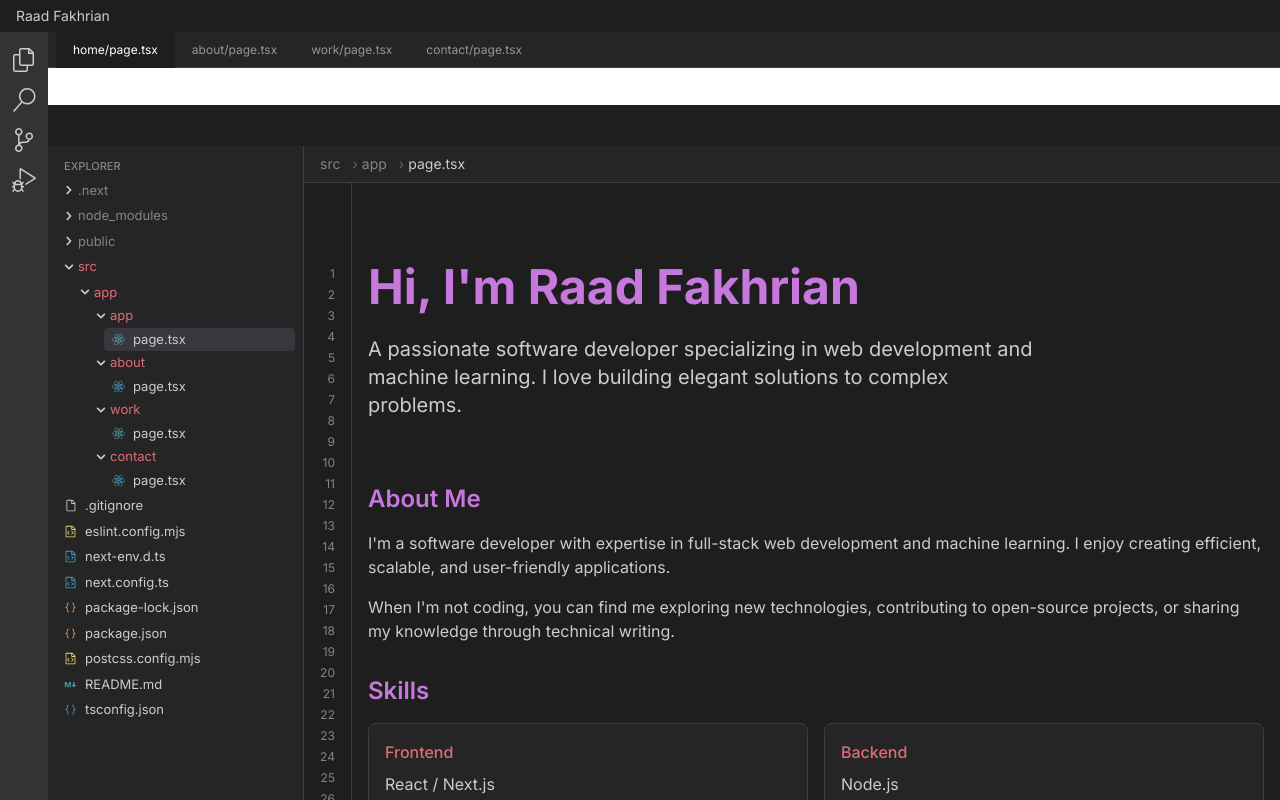
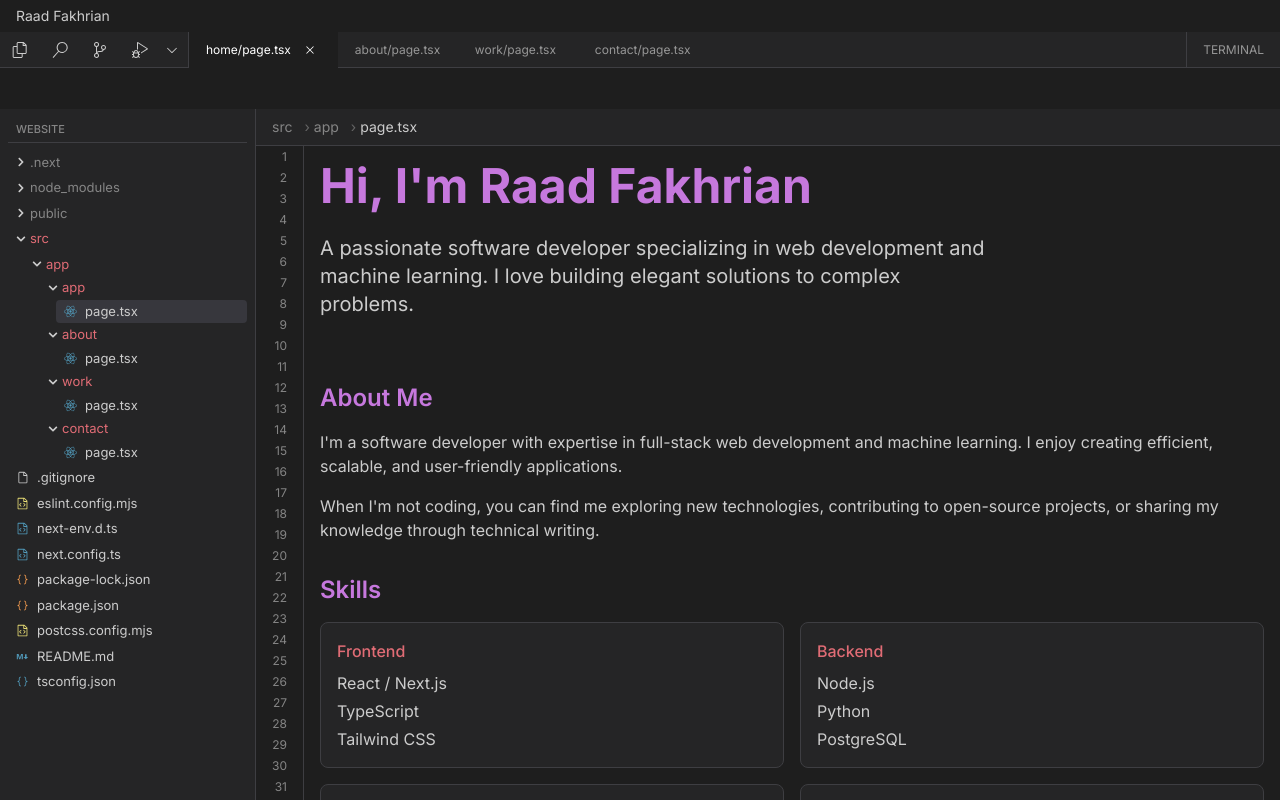
Before and after one commit to raadthedeveloper/website, a Next.js app: page / in a window 1280 px wide. Shown: the top 800 px of the page. Built offline with nearby package versions, Linux system fonts and the light colour scheme.

Commit message:
UI changes

```diff
--- a/src/app/layout.tsx
+++ b/src/app/layout.tsx
@@ -18,10 +18,12 @@ export default function RootLayout({
   return (
     <html lang="en">
       <body className={inter.className}>
-        <Navigation />
-        <main className="pt-16">
-          {children}
-        </main>
+        <div className="flex flex-col h-screen bg-[#1e1e1e] text-[#cccccc]">
+          <Navigation />
+          <main className="flex-1 overflow-auto">
+            {children}
+          </main>
+        </div>
       </body>
     </html>
   );
--- a/src/components/Navigation.tsx
+++ b/src/components/Navigation.tsx
@@ -2,7 +2,7 @@
 
 import Link from 'next/link';
 import { usePathname } from 'next/navigation';
-import { VscFiles, VscSearch, VscSourceControl, VscDebugAlt } from 'react-icons/vsc';
+import { VscFiles, VscSearch, VscSourceControl, VscDebugAlt, VscChevronDown, VscClose } from 'react-icons/vsc';
 
 export default function Navigation() {
   const pathname = usePathname();
@@ -10,31 +10,37 @@ export default function Navigation() {
   const isActive = (path: string) => pathname === path;
 
   return (
-    <>
+    <div className="w-full">
       {/* Top Bar */}
-      <div className="fixed top-0 left-0 right-0 h-8 bg-[#1e1e1e] flex items-center px-4 z-50">
+      <div className="h-8 bg-[#1e1e1e] flex items-center px-4">
         <span className="text-[#cccccc] text-sm">Raad Fakhrian</span>
       </div>
 
-      {/* Side Icons */}
-      <div className="fixed top-8 left-0 bottom-0 w-12 bg-[#333333] flex flex-col items-center py-2 z-50">
-        <button className="p-2 text-[#cccccc] hover:text-white">
-          <VscFiles size={24} />
-        </button>
-        <button className="p-2 text-[#cccccc] hover:text-white">
-          <VscSearch size={24} />
-        </button>
-        <button className="p-2 text-[#cccccc] hover:text-white">
-          <VscSourceControl size={24} />
-        </button>
-        <button className="p-2 text-[#cccccc] hover:text-white">
-          <VscDebugAlt size={24} />
-        </button>
-      </div>
+      {/* Tab Bar */}
+      <div className="h-9 bg-[#252526] flex items-center border-b border-[#3e3e42]">
+        {/* Side Icons with Dropdown */}
+        <div className="flex h-full border-r border-[#3e3e42] items-center pr-1">
+          <div className="flex items-center">
+            <button className="px-3 text-[#cccccc] hover:text-white">
+              <VscFiles size={16} />
+            </button>
+            <button className="px-3 text-[#cccccc] hover:text-white">
+              <VscSearch size={16} />
+            </button>
+            <button className="px-3 text-[#cccccc] hover:text-white">
+              <VscSourceControl size={16} />
+            </button>
+            <button className="px-3 text-[#cccccc] hover:text-white">
+              <VscDebugAlt size={16} />
+            </button>
+          </div>
+          <button className="text-[#cccccc] hover:text-white px-1">
+            <VscChevronDown size={16} />
+          </button>
+        </div>
 
-      {/* Tab Bar */}
-      <div className="fixed top-8 left-12 right-0 h-9 bg-[#252526] flex items-center px-2 border-b border-[#3e3e42] z-40">
-        <div className="flex">
+        {/* Tabs */}
+        <div className="flex flex-1">
           {[
             { path: '/', label: 'page.tsx' },
             { path: '/about', label: 'page.tsx' },
@@ -44,22 +50,29 @@ export default function Navigation() {
             <Link
               key={index}
               href={item.path}
-              className={`flex items-center h-9 px-4 border-t border-l border-r border-transparent ${
+              className={`flex items-center h-9 px-4 border-t border-l border-r border-transparent min-w-[120px] ${
                 isActive(item.path)
                   ? 'bg-[#1e1e1e] text-white border-[#3e3e42]'
                   : 'text-[#969696] hover:text-white'
               }`}
             >
-              <span className="text-xs">
+              <span className="text-xs flex-1">
                 {item.path === '/' ? 'home/' : item.path.slice(1) + '/'}{item.label}
               </span>
+              {isActive(item.path) && (
+                <button className="ml-2 p-1 hover:bg-[#3e3e42] rounded">
+                  <VscClose size={14} />
+                </button>
+              )}
             </Link>
           ))}
         </div>
+
+        {/* Terminal Panel */}
+        <div className="h-full border-l border-[#3e3e42] flex items-center px-4">
+          <span className="text-[#969696] text-xs">TERMINAL</span>
+        </div>
       </div>
-
-      {/* Main Content Padding */}
-      <div className="h-[41px]"></div>
-    </>
+    </div>
   );
 }
--- a/src/components/PageLayout.tsx
+++ b/src/components/PageLayout.tsx
@@ -44,12 +44,13 @@ export default function PageLayout({ children, filePath }: PageLayoutProps) {
     <div className="min-h-screen bg-[#1e1e1e] flex flex-col pt-[41px]">
       <div className="flex-1 flex">
         {/* Left Navigation */}
-        <div className="w-64 bg-[#252526] border-r border-[#3e3e42] text-[#cccccc] ml-12">
+        <div className="w-64 bg-[#252526] border-r border-[#3e3e42] text-[#cccccc] overflow-y-auto">
+          <div className="sticky top-0">
             <div className="p-2">
-            <div className="uppercase text-[11px] text-[#858585] font-medium px-2 py-1">
-              Explorer
+              <div className="uppercase text-[11px] text-[#858585] font-medium px-2 py-1 border-b border-[#3e3e42]">
+                Website
               </div>
-            <div className="space-y-[2px]">
+              <div className="mt-2 space-y-[2px]">
                 {/* Non-interactive items */}
                 {nonInteractiveItems.map((item, index) => (
                   <div key={index} className="flex items-center gap-1 px-2 py-[2px] text-[13px] text-[#858585]">
@@ -105,10 +106,11 @@ export default function PageLayout({ children, filePath }: PageLayoutProps) {
               </div>
             </div>
           </div>
+        </div>
 
-        <div className="flex-1">
+        <div className="flex-1 overflow-auto">
           {/* File path header */}
-          <div className="bg-[#252526] border-b border-[#3e3e42] px-4 py-2 text-[#cccccc] flex items-center gap-2 text-sm">
+          <div className="sticky top-0 bg-[#252526] border-b border-[#3e3e42] px-4 py-2 text-[#cccccc] flex items-center gap-2 text-sm z-10">
             {pathSegments.map((segment, index) => {
               const pathUpToHere = pathSegments.slice(0, index + 1).join('/');
               return (
@@ -128,9 +130,9 @@ export default function PageLayout({ children, filePath }: PageLayoutProps) {
           </div>
 
           {/* Main content with line numbers */}
-          <div className="flex">
+          <div className="flex relative">
             {/* Line numbers */}
-            <div className="w-12 text-right pr-4 pt-20 text-[#858585] select-none bg-[#1e1e1e] border-r border-[#3e3e42] text-xs">
+            <div className="sticky left-0 w-12 text-right pr-4 text-[#858585] select-none bg-[#1e1e1e] border-r border-[#3e3e42] text-xs">
               {Array.from({ length: 50 }, (_, i) => (
                 <div key={i} className="leading-[21px]">
                   {i + 1}
@@ -139,7 +141,7 @@ export default function PageLayout({ children, filePath }: PageLayoutProps) {
             </div>
 
             {/* Content */}
-            <div className="flex-1 p-4 pt-20">
+            <div className="flex-1 p-4 min-w-0">
               {children}
             </div>
           </div>
```
Lines whose indentation alone changed are shown as unchanged.
